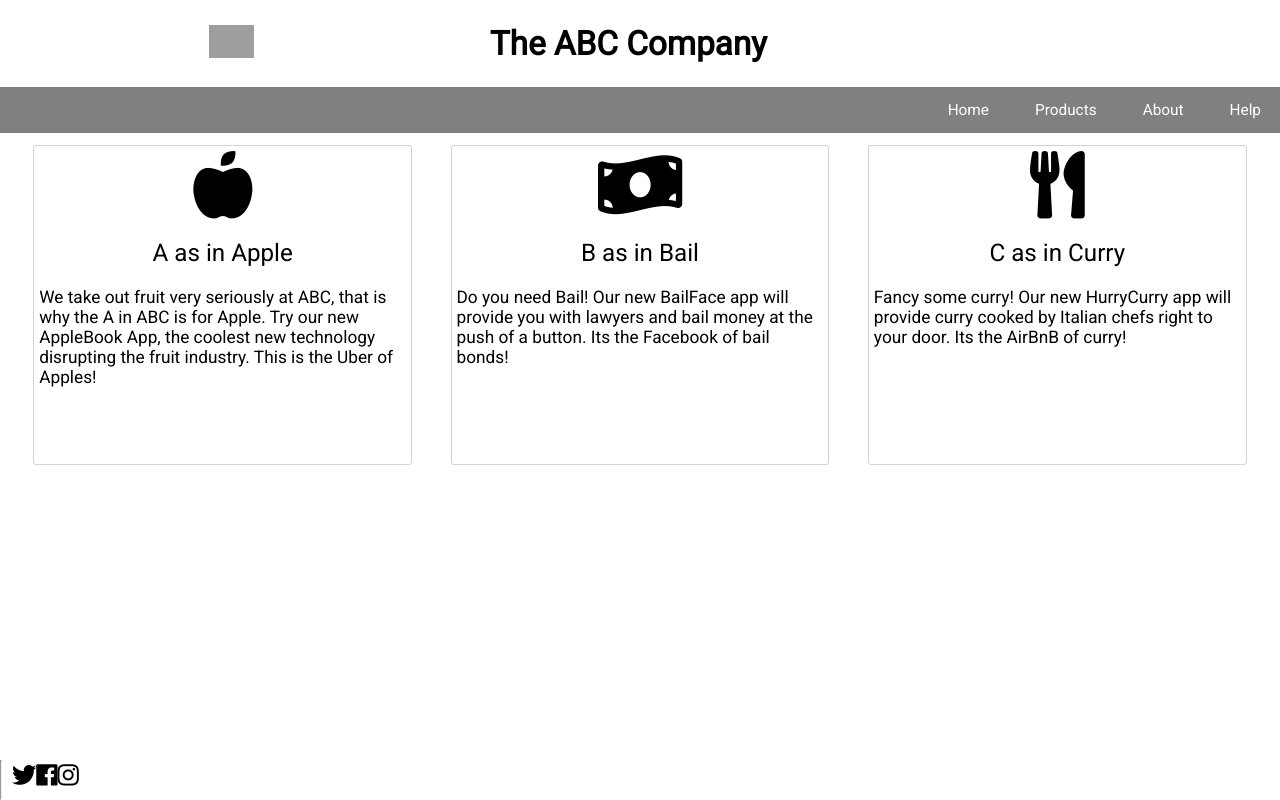
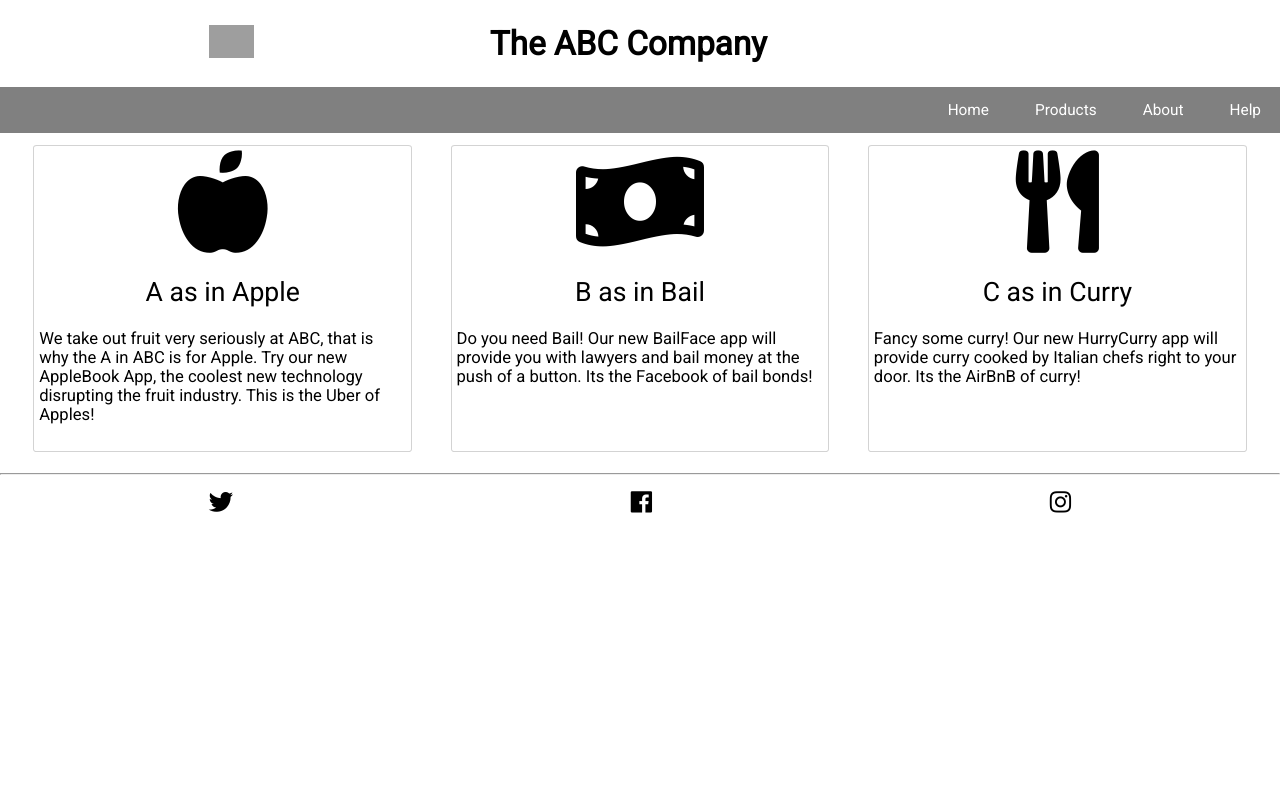
Before and after one commit to matrayu/Mobile-First-Responsive-Lab, a plain HTML site: page index.html in a window 1280 px wide. Shown: the top 800 px of the page. Drawn offline with Linux system fonts and the light colour scheme; grey boxes are pictures that could not be loaded.

Commit message:
Fixed some styling issues after feedback

```diff
--- a/index.html
+++ b/index.html
@@ -57,7 +57,7 @@
         </section>
     </main>
     <footer>
-        <hr>
+        <hr class="divider">
         <ul class="social">
             <li class="social_icon"><i class="fab fa-twitter"></i></li>
             <li class="social_icon"><i class="fab fa-facebook"></i></li>
--- a/style.css
+++ b/style.css
@@ -42,6 +42,7 @@
 
   .product {
       width: 85vw;
+      height: 70vw;
       border: 1px solid lightgray;
       border-radius: 1%;
       padding: 5px 5px;
@@ -60,7 +61,7 @@
   }
 
   h2 {
-      font-size: 1.4em;
+      font-size: 1.6em;
       font-weight: 300;
   }
 
@@ -69,7 +70,7 @@
   }
 
   .product > i {
-      font-size: 3.9em;
+      font-size: 22vw;
   }
 
   footer > ul {
@@ -121,10 +122,15 @@
     .product {
         width: 83vw;
         height: 35vw;
-        font-size: 2.6vw;
+        font-size: 2.4vw;
+        margin-top: 5px;
     }
 
-    hr {
+    .product > i {
+        font-size: 11vw;
+    }
+
+    .divider {
         display: block;
         margin-bottom: 0;
     }
@@ -150,8 +156,12 @@
     .product {
         margin: 1.5vw;
         width: 33vw;
-        height: 25vw;
-        font-size: 1.35vw;
+        height: 24vw;
+        font-size: 1.30vw;
+    }
+
+    .product > i {
+        font-size: 8vw;
     }
 
     header {
@@ -169,13 +179,12 @@
       display: flex;
       flex-direction: row;
       margin-right: -30px;
+    }
 
-  }
-
-  .menu > li {
-    padding-right: 46px;
-    font-size: 1.2vw;
-}
+    .menu > li {
+        padding-right: 46px;
+        font-size: 1.2vw;
+    }
 
   .navbar {
       height: 3.6vw;
@@ -194,8 +203,7 @@
     }
 
     footer {
-        display: flex;
-        position: absolute;
-        bottom: 0;
         font-size: 1.9vw;
     }
+
+}
```
